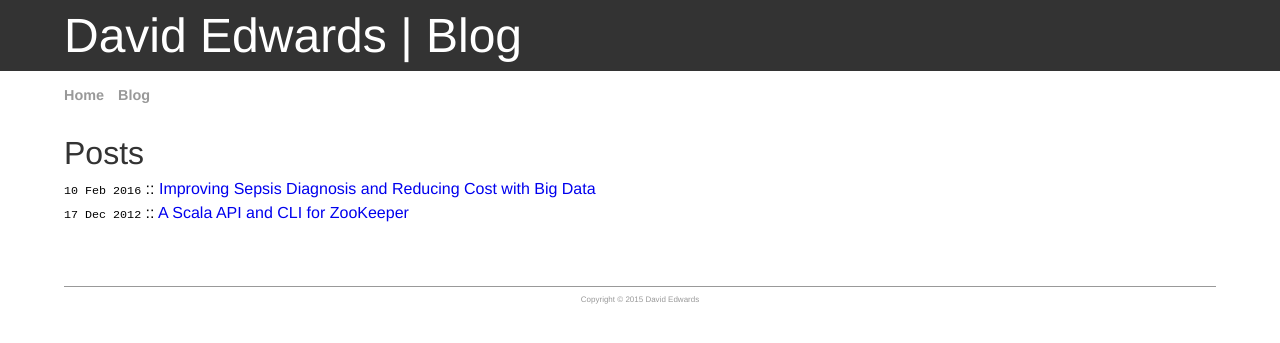
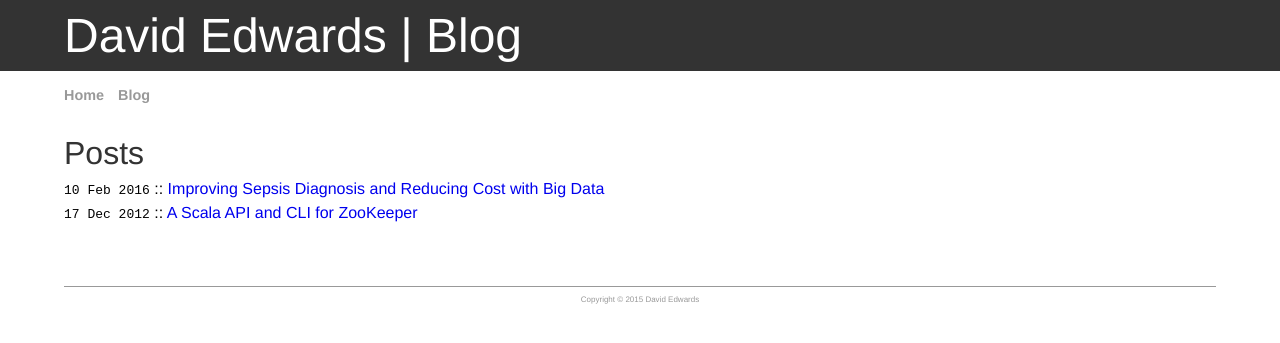
Before and after one commit to davidledwards/davidledwards.github.io, a Jekyll site: the page built from blog/index.html, in a window 1280 px wide. Shown: the top 343 px of the page. Built offline with Jekyll 4.4.1, drawn with Linux system fonts in a browser that asks for light colours.

Commit message:
change date styling in blog list

```diff
--- a/blog/index.html
+++ b/blog/index.html
@@ -6,7 +6,7 @@
 <ul class="posts">
   {% for post in site.posts %}
   <li>
-    <span id="date">{{ post.date | date_to_string }}</span> :: <a href="{{ post.url }}" title="{{ post.topic }}">{{ post.topic }}</a>
+    <span class="date">{{ post.date | date_to_string }}</span> :: <a href="{{ post.url }}" title="{{ post.topic }}">{{ post.topic }}</a>
   </li>
   {% endfor %}
 </ul>
--- a/css/main.css
+++ b/css/main.css
@@ -97,6 +97,10 @@
   margin: 0 0 0.4rem 0;
 }
 
+ul.posts li .date {
+  font-family: Monospace;
+}
+
 p.date {
   color: #999999;
 }
```
